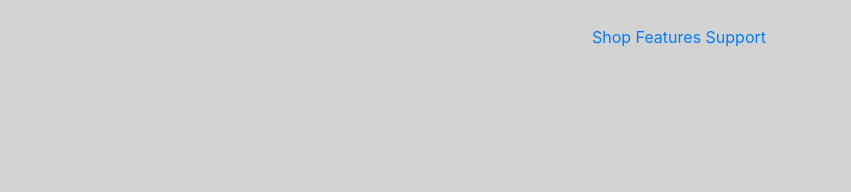
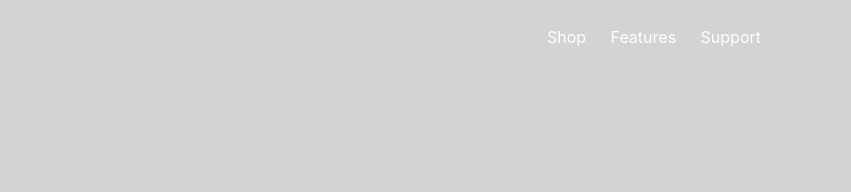
Before and after one commit to mollycover/cool-shades, a plain HTML site: page index.html in a window 1280 px wide. Shown: the full height of the page, 429-1280 px from the left. Drawn offline with nearby package versions, Linux system fonts and the light colour scheme.

Commit message:
attempt to fix css #2

```diff
--- a/style.css
+++ b/style.css
@@ -37,8 +37,17 @@ header .container {
   justify-content: flex-end;
 }
 
-.nav a {
+nav a {
   color: white;
   padding: 10px 5px;
   margin-right: 10px;
 }
+
+nav a:last-child {
+  margin: 0;
+}
+
+nav a:hover {
+  color: white;
+  text-decoration: underline;
+}
```
